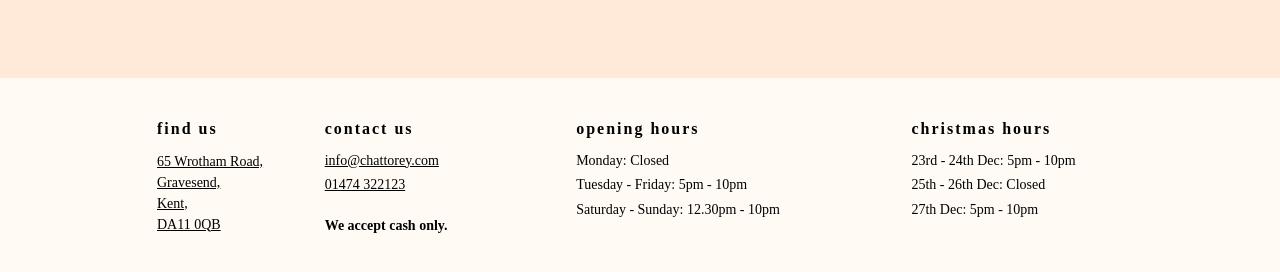
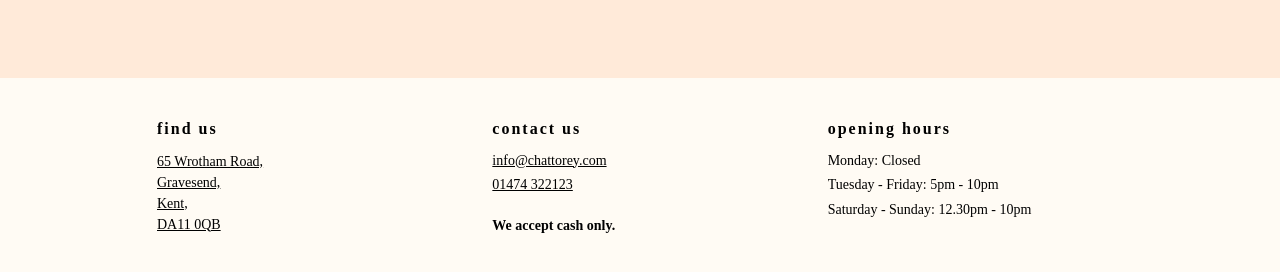
Before and after one commit to eisacke/chattorey, a Gatsby site: page / in a window 1280 px wide. Shown: the part 514-786 px from the top of the page. Built offline with nearby package versions, Linux system fonts and the light colour scheme; Gatsby itself is replaced by a stand-in of ours.

Commit message:
Removing Christmas times

```diff
--- a/src/components/footer/footer.js
+++ b/src/components/footer/footer.js
@@ -5,7 +5,7 @@ const Footer = () => (
   <footer className={footerStyles.container} id="footer">
     <div className="grid">
       <div className="row">
-        <div className="c2 med-c12 med-push-bottom">
+        <div className="c4 med-c12 med-push-bottom">
           <h3 className="heading-small half-push-bottom">Find us</h3>
           <p className="no-push">
             <a
@@ -23,7 +23,7 @@ const Footer = () => (
             </a>
           </p>
         </div>
-        <div className="c3 med-c12 med-push-bottom">
+        <div className="c4 med-c12 med-push-bottom">
           <h3 className="heading-small half-push-bottom">Contact us</h3>
           <ul className="push-bottom">
             <li>
@@ -46,14 +46,6 @@ const Footer = () => (
             <li>Saturday - Sunday: 12.30pm - 10pm</li>
           </ul>
         </div>
-        <div className="c3 med-c12">
-          <h3 className="heading-small half-push-bottom">Christmas hours</h3>
-          <ul className="push-bottom">
-            <li>23rd - 24th Dec: 5pm - 10pm</li>
-            <li>25th - 26th Dec: Closed</li>
-            <li>27th Dec: 5pm - 10pm</li>
-          </ul>
-        </div>
       </div>
     </div>
   </footer>
```
